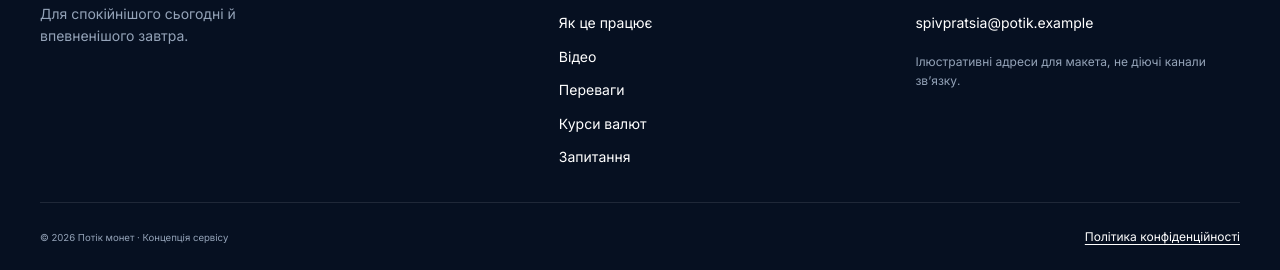
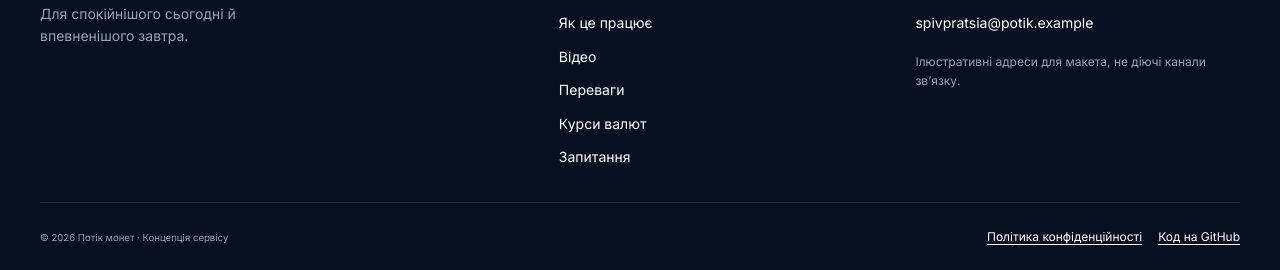
Before and after one commit to olehdrapakpp2025-cloud/potik-monet, a plain HTML site: page index.html in a window 1280 px wide. Shown: the part 6623-6893 px from the top of the page. Drawn offline with nearby package versions, Linux system fonts and the light colour scheme; no server answers.

Commit message:
feat: додати посилання на GitHub у підвал

```diff
--- a/index.html
+++ b/index.html
@@ -684,7 +684,10 @@
         <div class="mt-8 flex flex-wrap items-center justify-between gap-4 border-t border-white/10 pt-6">
           <p class="text-xs text-ink-muted"><small>© 2026 Потік монет · Концепція сервісу</small></p>
           <!-- Заглушка: політика буде окремою сторінкою; наразі веде до відповіді про дані -->
-          <a class="transition-colors duration-150 hover:text-accent text-xs underline underline-offset-[3px]" href="#zapytannia">Політика конфіденційності</a>
+          <div class="flex flex-wrap gap-4">
+            <a class="transition-colors duration-150 hover:text-accent text-xs underline underline-offset-[3px]" href="#zapytannia">Політика конфіденційності</a>
+            <a class="transition-colors duration-150 hover:text-accent text-xs underline underline-offset-[3px]" href="https://github.com/olehdrapakpp2025-cloud/potik-monet" target="_blank" rel="noopener noreferrer">Код на GitHub<span class="sr-only"> (відкриється в новій вкладці)</span></a>
+          </div>
         </div>
       </div>
     </footer>
```
